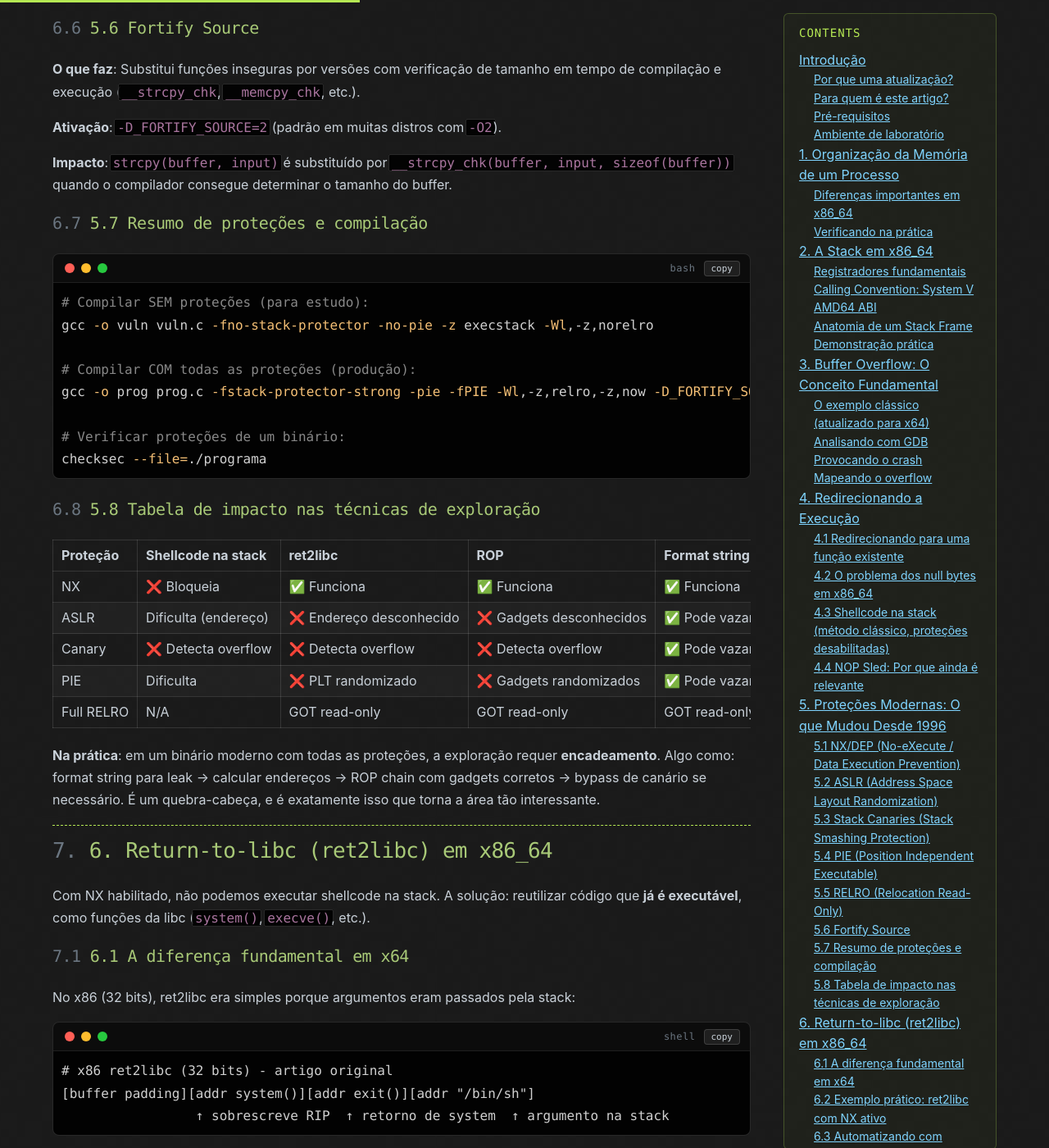
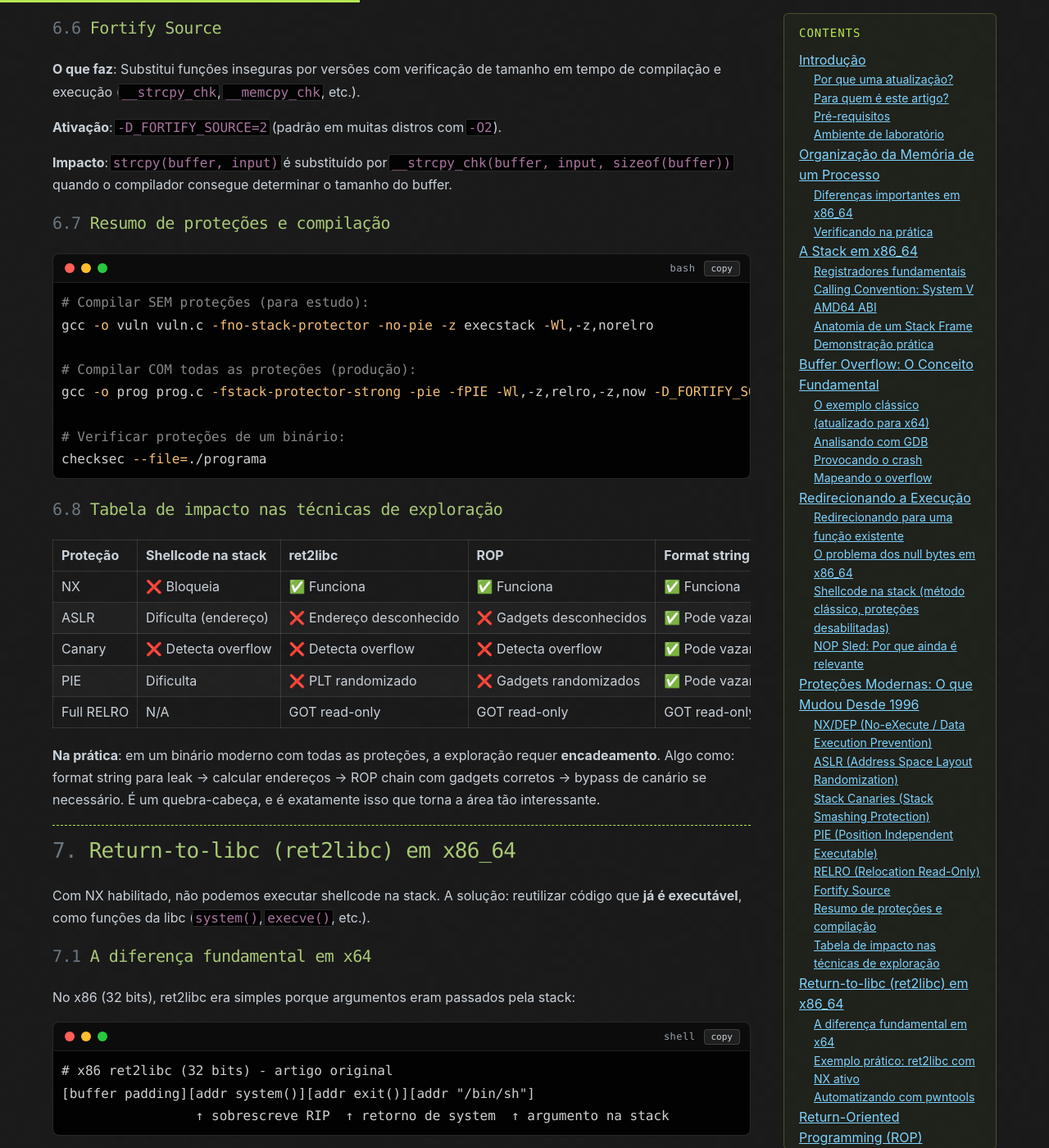
Before and after one commit to renansj/renansj.github.io, a Jekyll site: the page built from _posts/2026-05-07-smashing-the-stack-x64.md, in a window 1280 px wide and 1400 px high, scrolled down 22944 px. Shown: the whole window at 82% size. Built offline with Jekyll 4.4.1, drawn with Linux system fonts in a browser that asks for light colours; some of the changed text lies outside the part shown.

Commit message:
fix: remove manual section numbers from posts (CSS counter now sole source); add datetime to list <time>; raise code-lang contrast; mark >> bullet decorative for screen readers (#22)
Co-authored-by: renansj <renansj@users.noreply.github.com>

````diff
--- a/_posts/2026-05-07-smashing-the-stack-x64.md
+++ b/_posts/2026-05-07-smashing-the-stack-x64.md
@@ -61,7 +61,7 @@ Para reproduzir os exemplos, recomendo usar **Kali Linux** ou qualquer distribui
 
 ---
 
-## 1. Organização da Memória de um Processo
+## Organização da Memória de um Processo
 
 Quando um programa é executado no Linux, o kernel cria um espaço de endereçamento virtual para o processo. Em x86_64, o espaço de endereçamento teórico é de 2⁶⁴ bytes, mas na prática apenas 48 bits são usados (endereços canônicos), resultando em um espaço utilizável de 256 TB.
 
@@ -146,7 +146,7 @@ Observe: endereços de stack começam com `0x7fff...`, e os dois bytes mais sign
 
 ---
 
-## 2. A Stack em x86_64
+## A Stack em x86_64
 
 A stack é uma região de memória LIFO (Last In, First Out) usada para:
 
@@ -276,7 +276,7 @@ Retornou normalmente.
 
 ---
 
-## 3. Buffer Overflow: O Conceito Fundamental
+## Buffer Overflow: O Conceito Fundamental
 
 A ideia central é simples: quando dados são escritos além dos limites de um buffer alocado, eles sobrescrevem dados adjacentes na memória. Na stack, isso pode sobrescrever o endereço de retorno salvo (saved RIP), e aí o atacante redireciona o fluxo de execução pra onde quiser.
 
@@ -390,11 +390,11 @@ Para controlar o RIP, precisamos de exatamente **72 bytes de padding** seguidos
 
 ---
 
-## 4. Redirecionando a Execução
+## Redirecionando a Execução
 
 Beleza, controlamos o RIP. E agora? O próximo passo é redirecioná-lo para algo útil. No artigo original de Aleph One, a técnica era direta: colocar shellcode na stack e apontar o RIP para ele. Vamos reproduzir isso primeiro (com proteções desabilitadas) e depois evoluir para técnicas modernas.
 
-### 4.1 Redirecionando para uma função existente
+### Redirecionando para uma função existente
 
 O caso mais simples: redirecionar a execução para uma função que já existe no programa.
 
@@ -451,7 +451,7 @@ Segmentation fault
 
 Funcionou! O programa executou `secret()` em vez de retornar normalmente para `main()`. O segfault no final é esperado porque, após `secret()` retornar, o stack frame está corrompido.
 
-### 4.2 O problema dos null bytes em x86_64
+### O problema dos null bytes em x86_64
 
 Observe o endereço `0x0000000000401146`. Em little-endian:
 
@@ -469,7 +469,7 @@ Mas se precisássemos colocar **múltiplos endereços** (como em uma ROP chain),
 2. **ROP gadgets em endereços sem null bytes**: buscar gadgets em regiões de endereço que não contêm `\x00`
 3. **Stack pivot**: redirecionar RSP para uma região controlada onde o payload foi escrito via `read()`
 
-### 4.3 Shellcode na stack (método clássico, proteções desabilitadas)
+### Shellcode na stack (método clássico, proteções desabilitadas)
 
 No artigo original, Aleph One colocava shellcode diretamente na stack. Vamos reproduzir isso em x64 com proteções desabilitadas:
 
@@ -649,7 +649,7 @@ $
 
 O shellcode foi executado na stack e obtivemos um shell. Isso só funciona porque compilamos com `-z execstack` (NX desabilitado). Em binários modernos, a stack não é executável e precisamos de técnicas como ROP.
 
-### 4.4 NOP Sled: Por que ainda é relevante
+### NOP Sled: Por que ainda é relevante
 
 O NOP sled (sequência de instruções `NOP` = `\x90`) serve como "zona de pouso". Não precisamos acertar o endereço exato do shellcode, basta cair em qualquer ponto do NOP sled e a execução "desliza" até o shellcode.
 
@@ -667,11 +667,11 @@ Em x64, com endereços de 48 bits efetivos e ASLR, o NOP sled sozinho não é su
 
 ---
 
-## 5. Proteções Modernas: O que Mudou Desde 1996
+## Proteções Modernas: O que Mudou Desde 1996
 
 Em 1996, não existia nenhuma proteção contra buffer overflow. Zero. Você estourava o buffer, sobrescrevia o RIP, e era isso. Hoje, sistemas modernos implementam múltiplas camadas de defesa. Entender cada uma é essencial pra saber como (e se) podem ser contornadas.
 
-### 5.1 NX/DEP (No-eXecute / Data Execution Prevention)
+### NX/DEP (No-eXecute / Data Execution Prevention)
 
 **O que faz**: Marca regiões de memória como não-executáveis. A stack, heap e segmentos de dados não podem executar código. Apenas o segmento `.text` é executável.
 
@@ -700,7 +700,7 @@ $ readelf -l ./programa | grep GNU_STACK
 
 **Bypass**: Return-Oriented Programming (ROP), ret2libc, ret2plt. A ideia é reutilizar código executável existente em vez de injetar novo código.
 
-### 5.2 ASLR (Address Space Layout Randomization)
+### ASLR (Address Space Layout Randomization)
 
 **O que faz**: Randomiza os endereços base de stack, heap, bibliotecas compartilhadas e (com PIE) do próprio executável a cada execução.
 
@@ -734,7 +734,7 @@ Cada execução tem endereços diferentes!
 - **Format string**: vazar endereços da stack via `%p`
 - **ret2plt**: endereços de PLT são fixos quando PIE está desabilitado
 
-### 5.3 Stack Canaries (Stack Smashing Protection)
+### Stack Canaries (Stack Smashing Protection)
 
 **O que faz**: Insere um valor aleatório (canário) entre as variáveis locais e o saved RBP/RIP. Antes de retornar, a função verifica se o canário foi modificado.
 
@@ -789,7 +789,7 @@ ret
 - **Overwrite sem passar pelo canário**: write-what-where primitives, index out-of-bounds
 - **Sobrescrever o canário com o valor correto**: se conseguir leak primeiro
 
-### 5.4 PIE (Position Independent Executable)
+### PIE (Position Independent Executable)
 
 **O que faz**: Compila o executável como código posição-independente, permitindo que o ASLR randomize também o endereço base do próprio programa (não apenas libs).
 
@@ -807,7 +807,7 @@ $ checksec --file=./programa
 
 **Bypass**: Necessário leak de endereço do binário para calcular base. Partial overwrite dos bytes menos significativos (que não mudam com PIE).
 
-### 5.5 RELRO (Relocation Read-Only)
+### RELRO (Relocation Read-Only)
 
 **O que faz**: Protege a GOT (Global Offset Table) contra sobrescrita.
 
@@ -818,7 +818,7 @@ $ checksec --file=./programa
 
 **Bypass**: Com Full RELRO, atacar outros alvos: hooks de malloc, `__free_hook`, `__malloc_hook` (removidos em glibc 2.34+), vtables, ponteiros de função em estruturas.
 
-### 5.6 Fortify Source
+### Fortify Source
 
 **O que faz**: Substitui funções inseguras por versões com verificação de tamanho em tempo de compilação e execução (`__strcpy_chk`, `__memcpy_chk`, etc.).
 
@@ -826,7 +826,7 @@ $ checksec --file=./programa
 
 **Impacto**: `strcpy(buffer, input)` é substituído por `__strcpy_chk(buffer, input, sizeof(buffer))` quando o compilador consegue determinar o tamanho do buffer.
 
-### 5.7 Resumo de proteções e compilação
+### Resumo de proteções e compilação
 
 ```bash
 # Compilar SEM proteções (para estudo):
@@ -839,7 +839,7 @@ gcc -o prog prog.c -fstack-protector-strong -pie -fPIE -Wl,-z,relro,-z,now -D_FO
 checksec --file=./programa
 ```
 
-### 5.8 Tabela de impacto nas técnicas de exploração
+### Tabela de impacto nas técnicas de exploração
 
 | Proteção | Shellcode na stack | ret2libc | ROP | Format string |
 |----------|-------------------|----------|-----|---------------|
@@ -853,11 +853,11 @@ checksec --file=./programa
 
 ---
 
-## 6. Return-to-libc (ret2libc) em x86_64
+## Return-to-libc (ret2libc) em x86_64
 
 Com NX habilitado, não podemos executar shellcode na stack. A solução: reutilizar código que **já é executável**, como funções da libc (`system()`, `execve()`, etc.).
 
-### 6.1 A diferença fundamental em x64
+### A diferença fundamental em x64
 
 No x86 (32 bits), ret2libc era simples porque argumentos eram passados pela stack:
 
@@ -875,7 +875,7 @@ Em x86_64, o primeiro argumento vai em **RDI**, não na stack. Precisamos de um
                  ↑ sobrescreve RIP     ↑ vai para RDI   ↑ chamado após pop+ret
 ```
 
-### 6.2 Exemplo prático: ret2libc com NX ativo
+### Exemplo prático: ret2libc com NX ativo
 
 ```c
 /* vuln4.c - ret2libc em x64 */
@@ -1007,7 +1007,7 @@ Com alinhamento (funciona):
           ↑ ret extra alinha RSP
 ```
 
-### 6.3 Automatizando com pwntools
+### Automatizando com pwntools
 
 Na prática, usamos **pwntools** para automatizar a exploração:
 
@@ -1078,11 +1078,11 @@ kali
 
 ---
 
-## 7. Return-Oriented Programming (ROP)
+## Return-Oriented Programming (ROP)
 
 ROP é a evolução natural do ret2libc. Em vez de chamar uma única função, encadeamos múltiplos **gadgets** (pequenos trechos de código que terminam em `ret`) para construir computação arbitrária.
 
-### 7.1 O que é um gadget?
+### O que é um gadget?
 
 Um gadget é uma sequência de instruções que termina com `ret`. Quando o `ret` é executado, o próximo endereço na stack é carregado em RIP, permitindo encadear gadgets sequencialmente.
 
@@ -1097,7 +1097,7 @@ syscall; ret          ; Executa syscall
 xor eax, eax; ret    ; Zera RAX
 ```
 
-### 7.2 Como funciona o encadeamento
+### Como funciona o encadeamento
 
 A stack funciona como um "programa" para a ROP chain:
 
@@ -1125,7 +1125,7 @@ RSP →  ┌─────────────────────┐
 
 Cada `ret` faz `pop RIP` da stack, avançando RSP e executando o próximo gadget.
 
-### 7.3 Encontrando gadgets
+### Encontrando gadgets
 
 ```bash
 # ROPgadget - ferramenta principal
@@ -1145,7 +1145,7 @@ constraints:
   rcx == NULL
 ```
 
-### 7.4 Exemplo: ROP chain para execve("/bin/sh", NULL, NULL)
+### Exemplo: ROP chain para execve("/bin/sh", NULL, NULL)
 
 ```c
 /* vuln5.c - Alvo para ROP */
@@ -1243,7 +1243,7 @@ p.send(payload)
 p.interactive()
 ```
 
-### 7.5 ROP com pwntools automático
+### ROP com pwntools automático
 
 O pwntools pode construir ROP chains automaticamente:
 
@@ -1291,7 +1291,7 @@ $
 
 NX ativo, stack não-executável, e mesmo assim obtivemos shell. Isso é o poder do ROP: reutilizar código existente em vez de injetar código novo.
 
-### 7.6 Gadgets úteis e onde encontrá-los
+### Gadgets úteis e onde encontrá-los
 
 | Gadget | Uso | Onde encontrar |
 |--------|-----|----------------|
@@ -1305,7 +1305,7 @@ NX ativo, stack não-executável, e mesmo assim obtivemos shell. Isso é o poder
 | `mov [rdi], rsi; ret` | Write-what-where | Libc (raro, mas existe) |
 | `xchg rax, rdi; ret` | Mover retorno para argumento | Libc |
 
-### 7.7 __libc_csu_init gadgets (técnica universal)
+### __libc_csu_init gadgets (técnica universal)
 
 Em binários compilados com GCC, a função `__libc_csu_init` contém gadgets universais que permitem controlar RDI, RSI e RDX:
 
@@ -1336,11 +1336,11 @@ Esta técnica (chamada **ret2csu**) permite controlar os 3 primeiros argumentos
 
 ---
 
-## 8. Bypass de ASLR: Information Leak
+## Bypass de ASLR: Information Leak
 
 Até agora desabilitamos ASLR pra simplificar. Na vida real, ASLR está **sempre ativo**. Pra contornar isso, precisamos **vazar um endereço** em runtime e calcular os demais por offset.
 
-### 8.1 O conceito: leak → calculate → exploit
+### O conceito: leak → calculate → exploit
 
 ```
 1. Vazar endereço de uma função da libc (ex: puts@GOT)
@@ -1353,7 +1353,7 @@ Isso geralmente requer **duas interações** com o programa (ou um loop):
 - **Primeira passagem**: vazar endereço, retornar para `main()` ou `vulnerable()`
 - **Segunda passagem**: enviar payload final com endereços calculados
 
-### 8.2 Exemplo: leak via puts@PLT
+### Exemplo: leak via puts@PLT
 
 ```c
 /* vuln6.c - Alvo para leak + ret2libc com ASLR */
@@ -1480,7 +1480,7 @@ if __name__ == "__main__":
     exploit()
 ```
 
-### 8.3 Execução
+### Execução
 
 ```bash
 $ python3 exploit_vuln6.py
@@ -1504,7 +1504,7 @@ uid=1000(kali) gid=1000(kali) groups=1000(kali)
 
 **ASLR bypassed!** Mesmo com endereços randomizados, o leak nos permite calcular tudo.
 
-### 8.4 Outras técnicas de leak
+### Outras técnicas de leak
 
 | Técnica | Quando usar |
 |---------|-------------|
@@ -1515,7 +1515,7 @@ uid=1000(kali) gid=1000(kali) groups=1000(kali)
 | Stack leak via over-read | Buffer adjacente a ponteiro na stack |
 | Heap leak | Use-after-free, double free |
 
-### 8.5 Identificando a versão da libc
+### Identificando a versão da libc
 
 Com um ou mais endereços vazados, podemos identificar a versão exata da libc:
 
@@ -1533,11 +1533,11 @@ Os últimos 3 nibbles (12 bits) de um endereço de função na libc são fixos (
 
 ---
 
-## 9. Bypass de Stack Canary
+## Bypass de Stack Canary
 
 O canário é a última barreira antes do saved RIP. Se não conseguirmos contorná-lo, o overflow é detectado e o programa aborta.
 
-### 9.1 Técnica: Leak do canário via format string
+### Técnica: Leak do canário via format string
 
 Se o programa tem uma vulnerabilidade de format string **antes** do overflow, podemos vazar o canário:
 
@@ -1702,7 +1702,7 @@ $ id
 uid=1000(kali) gid=1000(kali) groups=1000(kali)
 ```
 
-### 9.2 Técnica: Brute force byte-a-byte (servidores com fork)
+### Técnica: Brute force byte-a-byte (servidores com fork)
 
 Em servidores que usam `fork()` para atender conexões, o processo filho herda o **mesmo canário** do pai. Se o servidor não faz `execve()` após o fork, podemos fazer brute force byte a byte:
 
@@ -1739,7 +1739,7 @@ def brute_force_canary(p, offset):
     return u64(canary)
 ```
 
-### 9.3 Outras técnicas de bypass
+### Outras técnicas de bypass
 
 | Técnica | Cenário |
 |---------|---------|
@@ -1750,11 +1750,11 @@ def brute_force_canary(p, offset):
 
 ---
 
-## 10. Format String Vulnerabilities em x86_64
+## Format String Vulnerabilities em x86_64
 
 Format string bugs são absurdamente poderosos: permitem **leitura e escrita arbitrária** na memória. Em x64, a mecânica muda um pouco por causa da calling convention.
 
-### 10.1 O bug
+### O bug
 
 ```c
 /* Vulnerável */
@@ -1764,7 +1764,7 @@ printf(user_input);      /* Atacante controla o format string! */
 printf("%s", user_input); /* Format string fixo */
 ```
 
-### 10.2 Leitura de memória (information leak)
+### Leitura de memória (information leak)
 
 Em x64, `printf` espera argumentos em registradores (RDI, RSI, RDX, RCX, R8, R9) e depois na stack. O format string está em RDI, então:
 
@@ -1785,7 +1785,7 @@ Output: 0x7fffffffde10.0x64.0x7ffff7e1a992.(nil).0x7fffffffde30.0xa.
         0x4141414141414141.0x4141414141414141...
 ```
 
-### 10.3 Encontrando o offset do nosso input
+### Encontrando o offset do nosso input
 
 ```bash
 # Onde nosso input aparece na stack?
@@ -1802,7 +1802,7 @@ Input: ABCDEFGH%6$p
 Output: ABCDEFGH0x4847464544434241   # "ABCDEFGH" em little-endian = offset 6
 ```
 
-### 10.4 Escrita arbitrária com %n
+### Escrita arbitrária com %n
 
 O especificador `%n` escreve o número de bytes impressos até aquele ponto no endereço apontado pelo argumento correspondente.
 
@@ -1836,7 +1836,7 @@ value = 0x401142        # win()
 payload = fmt_write(target_addr, value)
 ```
 
-### 10.5 pwntools fmtstr automático
+### pwntools fmtstr automático
 
 ```python
 from pwn import *
@@ -1856,7 +1856,7 @@ autofmt.write(0x404028, 0x401142)  # exit@GOT → win()
 autofmt.execute_writes()
 ```
 
-### 10.6 Format string como primitiva universal
+### Format string como primitiva universal
 
 Com format string, temos:
 1. **Leitura arbitrária** (`%s` com endereço controlado) → leak de canário, libc, PIE base
@@ -1867,11 +1867,11 @@ Por isso format string é considerada uma das vulnerabilidades mais poderosas em
 
 ---
 
-## 11. Exemplo Completo: Exploração End-to-End com Todas as Proteções
+## Exemplo Completo: Exploração End-to-End com Todas as Proteções
 
 Agora vamos juntar tudo num cenário mais realista: um binário com **NX, ASLR, Stack Canary e Partial RELRO** (sem PIE pra manter acessível a quem está começando).
 
-### 11.1 O programa vulnerável
+### O programa vulnerável
 
 ```c
 /* vuln_full.c - Cenário realista com múltiplas proteções */
@@ -1944,13 +1944,13 @@ $ checksec --file=./vuln_full
     Debuginfo:  Yes
 ```
 
-### 11.2 Plano de ataque
+### Plano de ataque
 
 1. **Format string** (opção 2) → vazar canário e endereço da libc
 2. **Buffer overflow** (opção 1) → sobrescrever RIP com ROP chain, preservando canário
 3. **ROP chain** → ret2libc com `system("/bin/sh")`
 
-### 11.3 Exploit completo
+### Exploit completo
 
 ```python
 #!/usr/bin/env python3
@@ -2114,7 +2114,7 @@ uid=1000(kali) gid=1000(kali) groups=1000(kali)
 
 Três proteções bypassadas em sequência: format string vaza o canário e um endereço da libc, o overflow preserva o canário correto, e a ROP chain chama `system("/bin/sh")` com endereços calculados.
 
-### 11.4 Notas sobre o exploit
+### Notas sobre o exploit
 
 1. **Os offsets do format string precisam ser descobertos empiricamente.** Eles variam conforme compilador, otimizações e layout da stack.
 
@@ -2129,9 +2129,9 @@ Três proteções bypassadas em sequência: format string vaza o canário e um e
 
 ---
 
-## 12. Ferramentas Essenciais
-
-### 12.1 GDB com extensões
+## Ferramentas Essenciais
+
+### GDB com extensões
 
 O GDB puro é funcional mas pouco amigável. Use uma extensão:
 
@@ -2160,7 +2160,7 @@ Comandos essenciais:
 (gdb) plt                   # Mostrar PLT entries
 ```
 
-### 12.2 pwntools
+### pwntools
 
 Framework Python para exploração de binários:
 
@@ -2208,7 +2208,7 @@ cyclic(200)              # Gerar padrão
 cyclic_find(0x61616168)  # Encontrar offset
 ```
 
-### 12.3 Outras ferramentas
+### Outras ferramentas
 
 | Ferramenta | Uso |
 |------------|-----|
@@ -2225,7 +2225,7 @@ cyclic_find(0x61616168)  # Encontrar offset
 | `patchelf` | Modificar ELF (trocar libc, linker) |
 | `pwninit` | Setup automático de ambiente (libc, linker) |
 
-### 12.4 Workflow típico de exploração
+### Workflow típico de exploração
 
 ```
 1. checksec ./programa          → Identificar proteções
@@ -2240,11 +2240,11 @@ cyclic_find(0x61616168)  # Encontrar offset
 
 ---
 
-## 13. Técnicas Avançadas: Além do Básico
+## Técnicas Avançadas: Além do Básico
 
 Aqui entram técnicas que vão além do escopo do artigo original, mas que são essenciais pra exploração moderna. Cada uma delas merecia um artigo próprio, mas vou dar uma visão geral pra vocês saberem que existem e onde procurar mais.
 
-### 13.1 Stack Pivot
+### Stack Pivot
 
 Quando o overflow é limitado (poucos bytes após o RIP), podemos redirecionar o RSP para uma região maior que controlamos:
 
@@ -2268,7 +2268,7 @@ payload += p64(BUFFER_ADDR)  # saved RBP → aponta para nosso buffer
 payload += p64(LEAVE_RET)    # saved RIP → leave; ret (pivota stack)
 ```
 
-### 13.2 ret2dlresolve
+### ret2dlresolve
 
 Técnica avançada que abusa do dynamic linker para resolver símbolos arbitrários, sem precisar de leak da libc:
 
@@ -2293,7 +2293,7 @@ p.send(dlresolve.payload)  # Enviar estruturas fake para .bss
 p.interactive()
 ```
 
-### 13.3 SROP (Sigreturn-Oriented Programming)
+### SROP (Sigreturn-Oriented Programming)
 
 Usa a syscall `sigreturn` para carregar **todos os registradores** de uma vez a partir de um frame na stack:
 
@@ -2318,7 +2318,7 @@ payload += p64(syscall_addr) # syscall (executa sigreturn)
 payload += bytes(frame)      # Signal frame com registradores desejados
 ```
 
-### 13.4 Partial Overwrite (bypass PIE)
+### Partial Overwrite (bypass PIE)
 
 Com PIE ativo, endereços do binário são randomizados. Mas os **últimos 12 bits** (3 nibbles) são sempre fixos (alinhamento de página de 4KB). Podemos sobrescrever apenas 1-2 bytes do endereço de retorno:
 
@@ -2334,7 +2334,7 @@ payload += b"\x42\x51"  # Sobrescreve apenas 2 bytes do RIP
 # Funciona 1/16 das vezes (4 bits de entropia no nibble que muda)
 ```
 
-### 13.5 One Gadget
+### One Gadget
 
 Gadgets na libc que dão shell diretamente, sem precisar de ROP chain complexa:
 
--- a/_sass/base.scss
+++ b/_sass/base.scss
@@ -150,7 +150,7 @@ ul li {
 }
 
 ul li::before {
-  content: ">> ";
+  content: ">> " / "";
   color: #a8c977;
   font-family: Monaco, "Bitstream Vera Sans Mono", "Lucida Console", Terminal, monospace;
 }
@@ -218,7 +218,7 @@ figure.highlight {
   margin-left: auto;
   font-family: Monaco, "Bitstream Vera Sans Mono", "Lucida Console", Terminal, monospace;
   font-size: 12px;
-  color: #6b7681;
+  color: #9aa4b0;
   letter-spacing: 0.5px;
 }
 
````
Also changed, not shown: other parts of _posts/2026-05-07-smashing-the-stack-x64.md (+3 -3 lines), _posts/2026-05-13-http-request-smuggling.md (+18 -18 lines), _posts/2026-06-01-web-cache-deception.md (+14 -14 lines), archive.md (+1 -1 lines), tags.md (+1 -1 lines).
